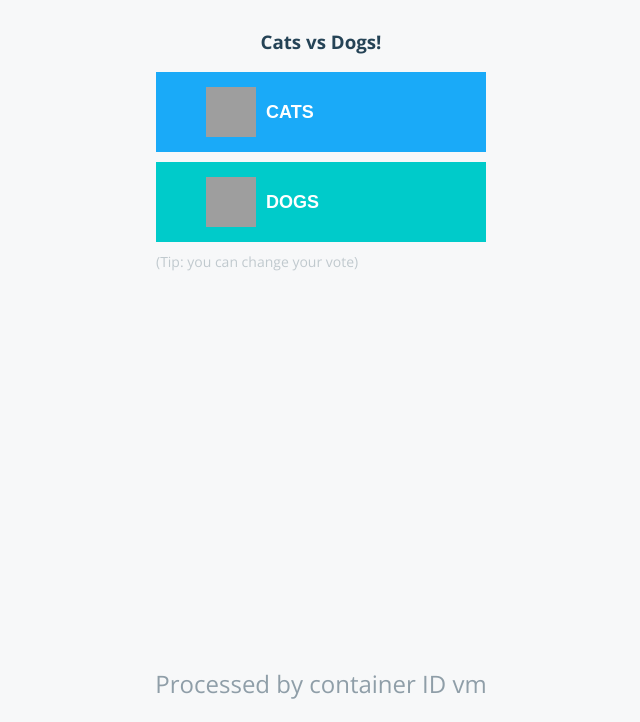
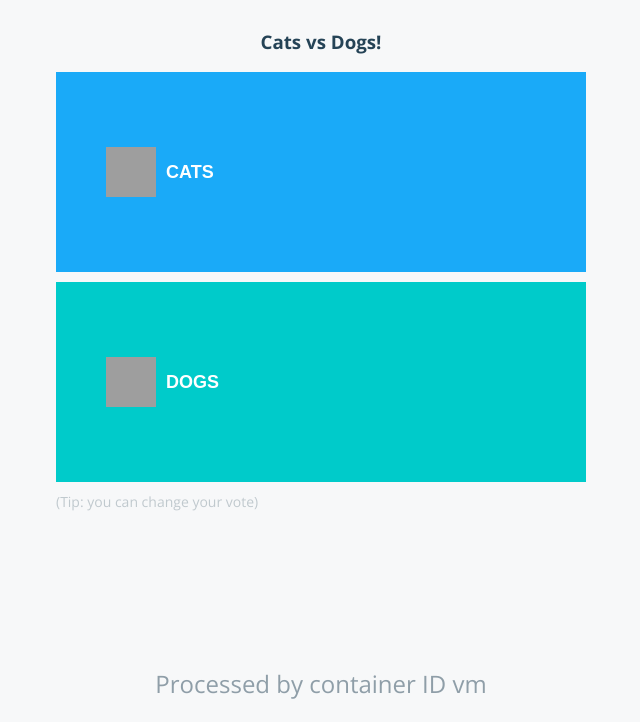
Before and after one commit to nawow0531/vote, a Flask app: page / in a window 1280 px wide. Shown: the top 722 px of the page, without its empty margins (319-959 px from the left). Run offline with Flask 3, Linux system fonts and the light colour scheme; some libraries are stand-ins or nearby versions; grey boxes are pictures that could not be loaded.

Commit message:
Update style.css

```diff
--- a/static/stylesheets/style.css
+++ b/static/stylesheets/style.css
@@ -87,8 +87,8 @@ button.b {
 #choice button {
   display: flex;
   align-items: center;
-  height: 80px;
-  width: 330px;
+  height: 200px;
+  width: 530px;
   border: none;
   color: white;
   text-transform: uppercase;
```
